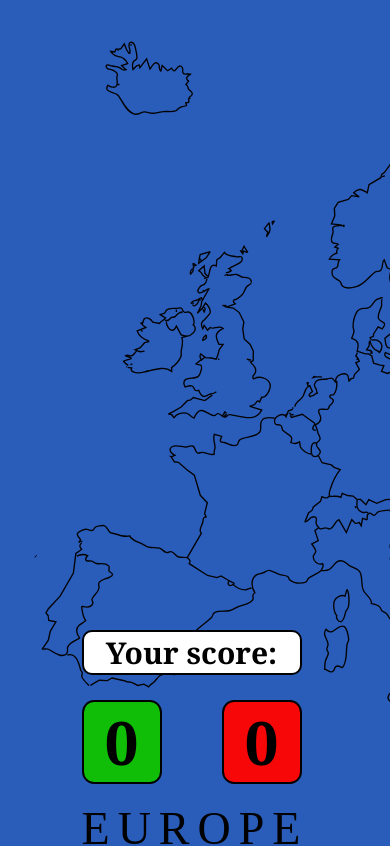
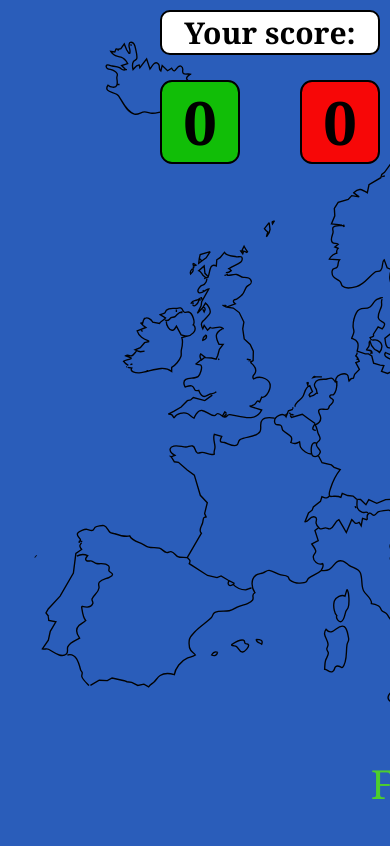
Before and after one commit to stiripo/Geo-game, a React app: page / in a window 390 px wide. Shown: the top 846 px of the page. Built offline with nearby package versions, Linux system fonts and the light colour scheme; a web font is replaced by a local one.

Commit message:
Modify css for smaller screens

```diff
--- a/src/App.css
+++ b/src/App.css
@@ -23,7 +23,6 @@ body {
 }
 
 .country-name {
-  height: 50px;
   margin-bottom: 20px;
   font-family: Cambria, Cochin, Georgia, Times, 'Times New Roman', serif;
   font-size: 40px;
@@ -56,7 +55,7 @@ filter: hue-rotate(320deg) saturate(2050%) brightness(60%);
 }
 
 .score-section {
-  position: fixed;
+  position: absolute;
   bottom: 20px;
   padding-bottom: 40px;
   font-family:  Cambria, Cochin, Georgia, Times, 'Times New Roman', serif;
@@ -94,8 +93,20 @@ filter: hue-rotate(320deg) saturate(2050%) brightness(60%);
   border: black 2px solid;
 }
 
-@media only screen and (max-width: 600px) {
+@media only screen and (max-width: 768px) {
   .container {
     display: block;
+    width: fit-content;
   }
+
+  .big-heading {
+    display: none;
+  }
+
+ .score-section {
+    position: fixed;
+    top: 10px;
+    right: 10px;
+ }
+
 }
```
